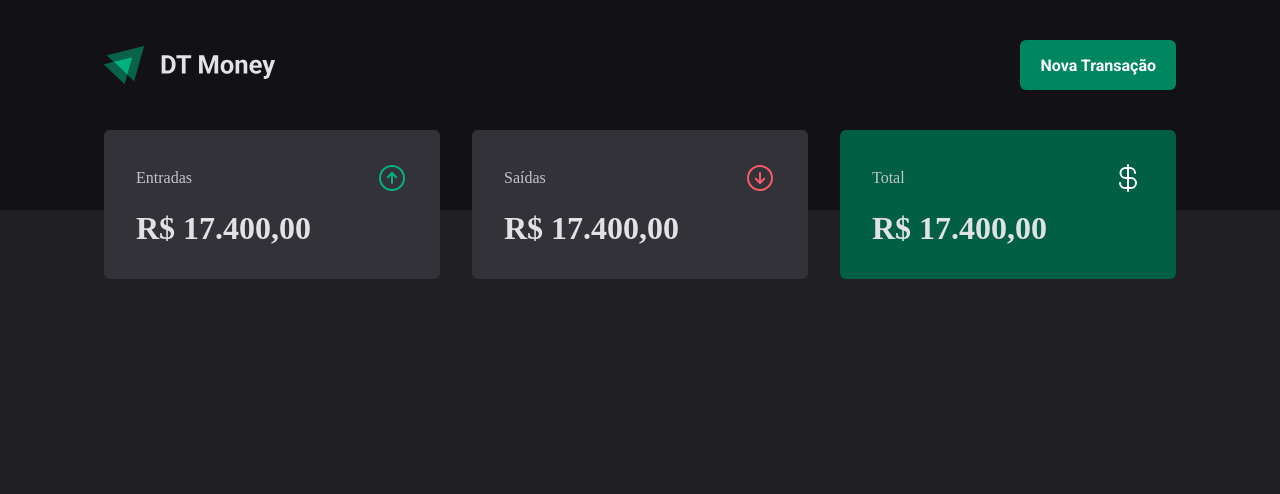
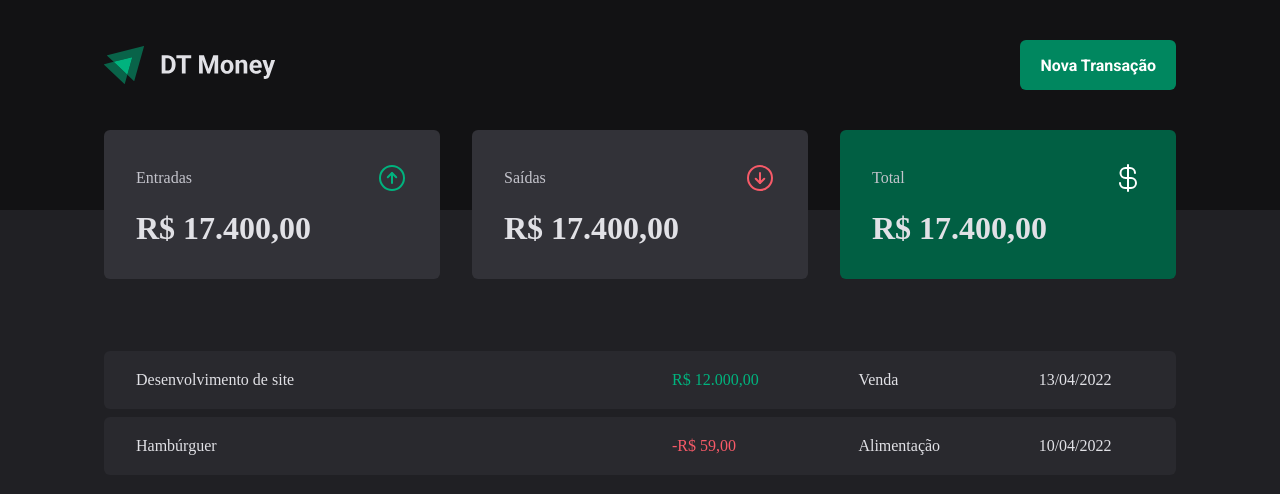
Before and after one commit to charles682/DT-MONEY, a React (Vite) app: page / in a window 1280 px wide. Shown: the top 494 px of the page. Built offline with nearby package versions, Linux system fonts and the light colour scheme.

Commit message:
tabela de transações

```diff
--- a/src/pages/Transactions/index.tsx
+++ b/src/pages/Transactions/index.tsx
@@ -1,11 +1,38 @@
 import {Header} from "../../components/Header"
 import { Summary } from "../../components/Summary"
+import {TransactionsContainer, TransactionsTable, PriceHighlight} from "./styles"
 
 export function Transactions(){
     return(
         <>
             <Header/>
             <Summary/>
+            <TransactionsContainer>
+                <TransactionsTable>
+                    <tbody>
+                        <tr>
+                        <td width="50%">Desenvolvimento de site</td>
+                        <td>
+                            <PriceHighlight variant="income">
+                            R$ 12.000,00
+                            </PriceHighlight>
+                        </td>
+                        <td>Venda</td>
+                        <td>13/04/2022</td>
+                        </tr>
+                        <tr>
+                        <td width="50%">Hambúrguer</td>
+                        <td>
+                            <PriceHighlight variant="outcome">
+                            -R$ 59,00
+                            </PriceHighlight>
+                        </td>
+                        <td>Alimentação</td>
+                        <td>10/04/2022</td>
+                        </tr>
+                    </tbody>
+                </TransactionsTable>
+            </TransactionsContainer>
         </>
     )
 }
--- a/src/pages/Transactions/styles.ts
+++ b/src/pages/Transactions/styles.ts
@@ -0,0 +1,35 @@
+import styled from "styled-components";
+
+export const TransactionsContainer = styled.main`
+  width: 100%;
+  max-width: 1120px;
+  margin: 4rem auto 0;
+  padding: 0 1.5rem;
+`;
+
+export const TransactionsTable = styled.table`
+  width: 100%;
+  border-collapse: separate;
+  border-spacing: 0 0.5rem;
+  /* margin-top: 1.5rem; */
+  td {
+    padding: 1.25rem 2rem;
+    background: ${props => props.theme["gray-700"]};
+    &:first-child {
+      border-top-left-radius: 6px;
+      border-bottom-left-radius: 6px;
+    }
+    &:last-child {
+      border-top-right-radius: 6px;
+      border-bottom-right-radius: 6px;
+    }
+  }
+`;
+
+interface PriceHighlightProps {
+  variant: "income" | "outcome";
+}
+
+export const PriceHighlight = styled.span<PriceHighlightProps>`
+  color: ${props => props.variant === "income" ? props.theme["green-300"] : props.theme["red-300"]};
+`;
```
